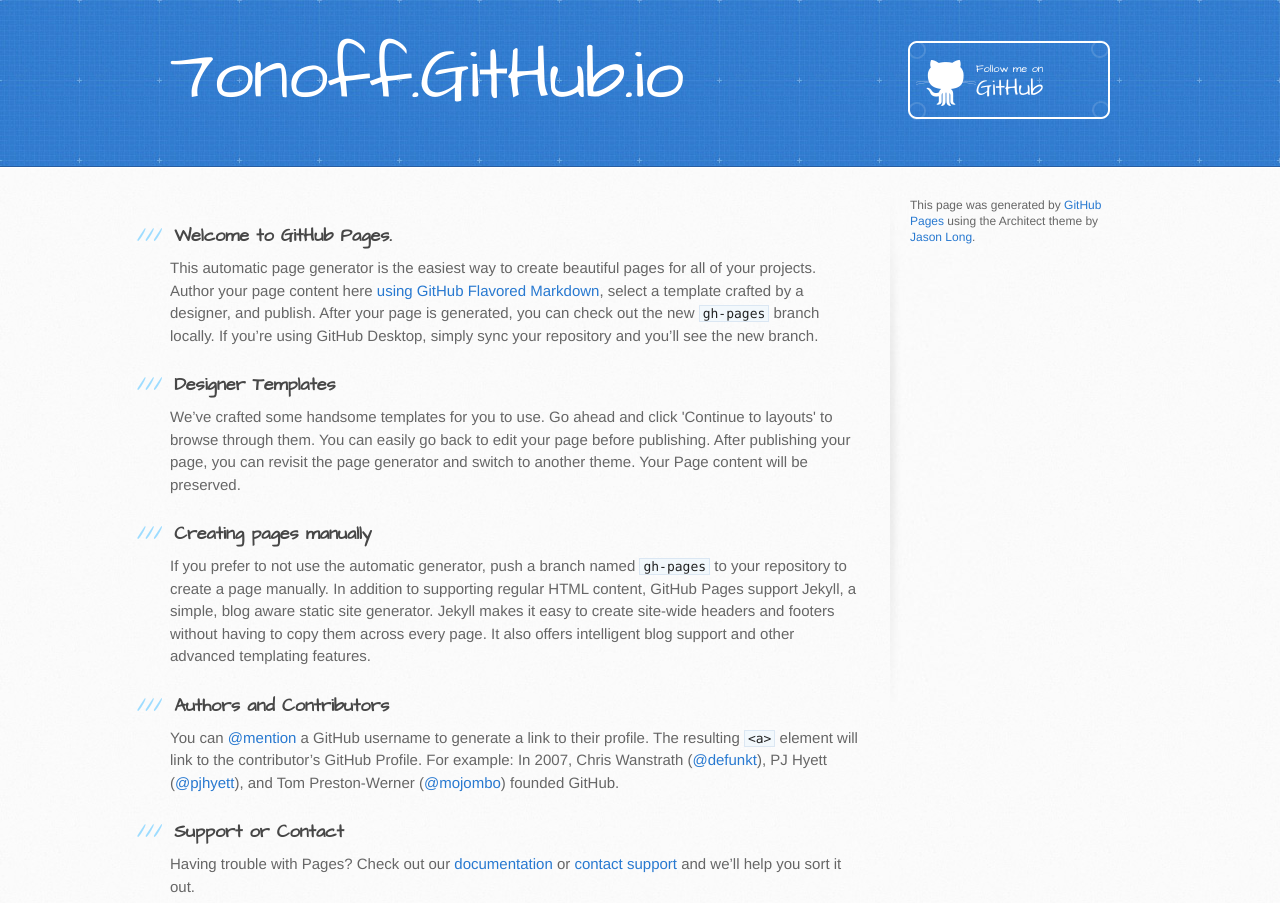
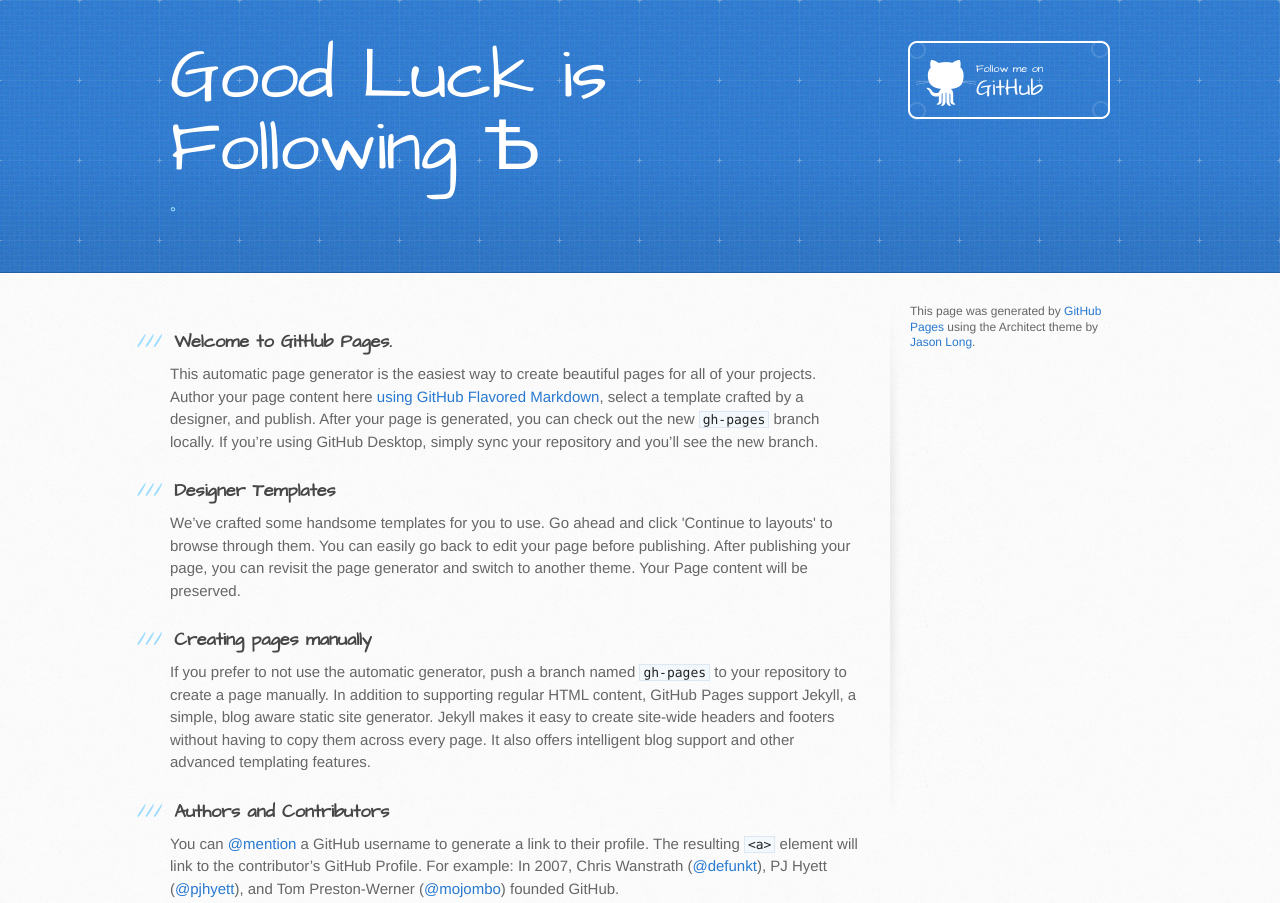
Before and after one commit to 7onoff/7onoff.github.io, a plain HTML site: page index.html in a window 1280 px wide. Shown: the top 903 px of the page. Drawn offline with Linux system fonts and the light colour scheme.

Commit message:
Update index.html

```diff
--- a/index.html
+++ b/index.html
@@ -19,8 +19,8 @@
   <body>
     <header>
       <div class="inner">
-        <h1>7onoff.GitHub.io</h1>
-        <h2></h2>
+        <h1> Good Luck is Following Ѣ </h1>
+        <h2>˚</h2>
         <a href="https://github.com/7onoff" class="button"><small>Follow me on</small> GitHub</a>
       </div>
     </header>
```
